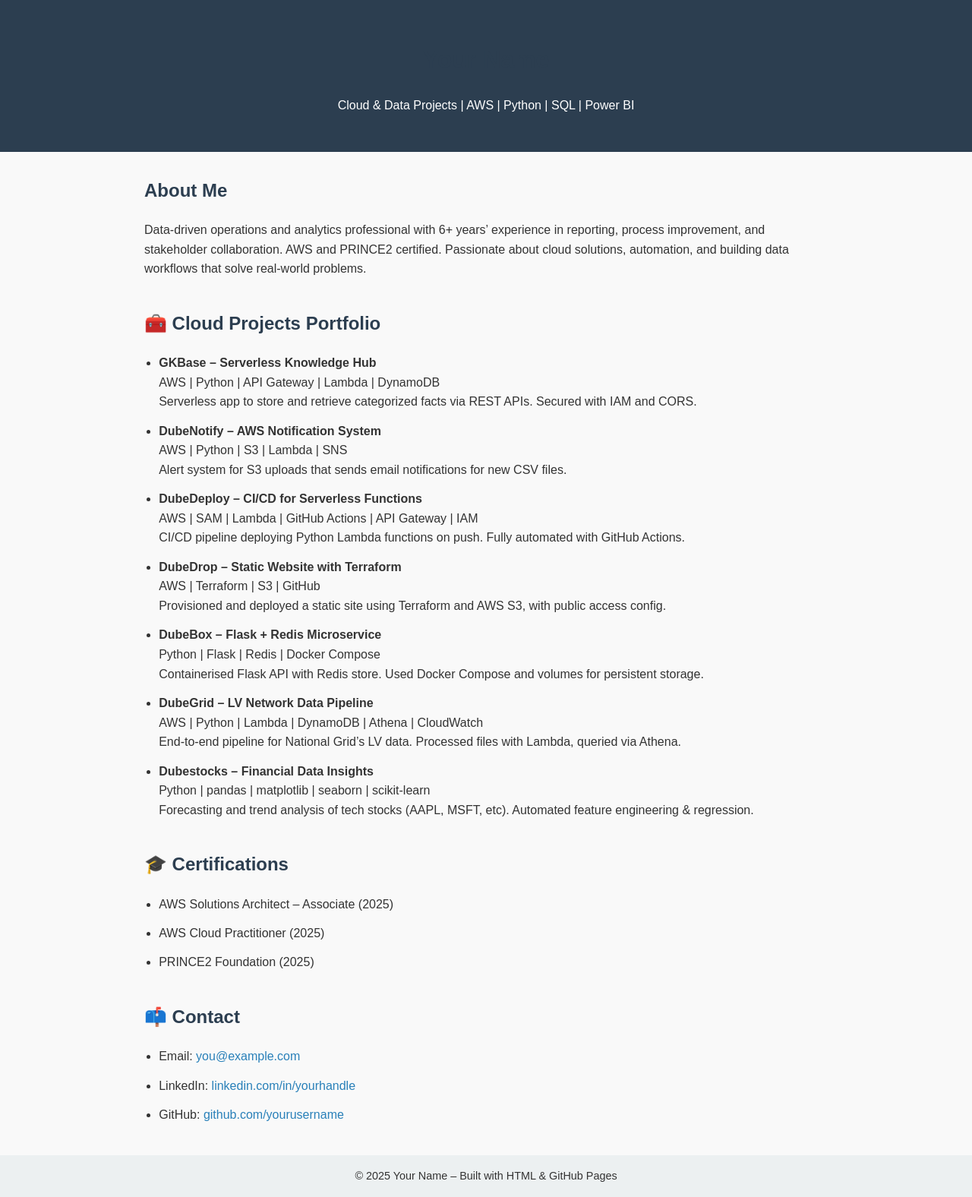
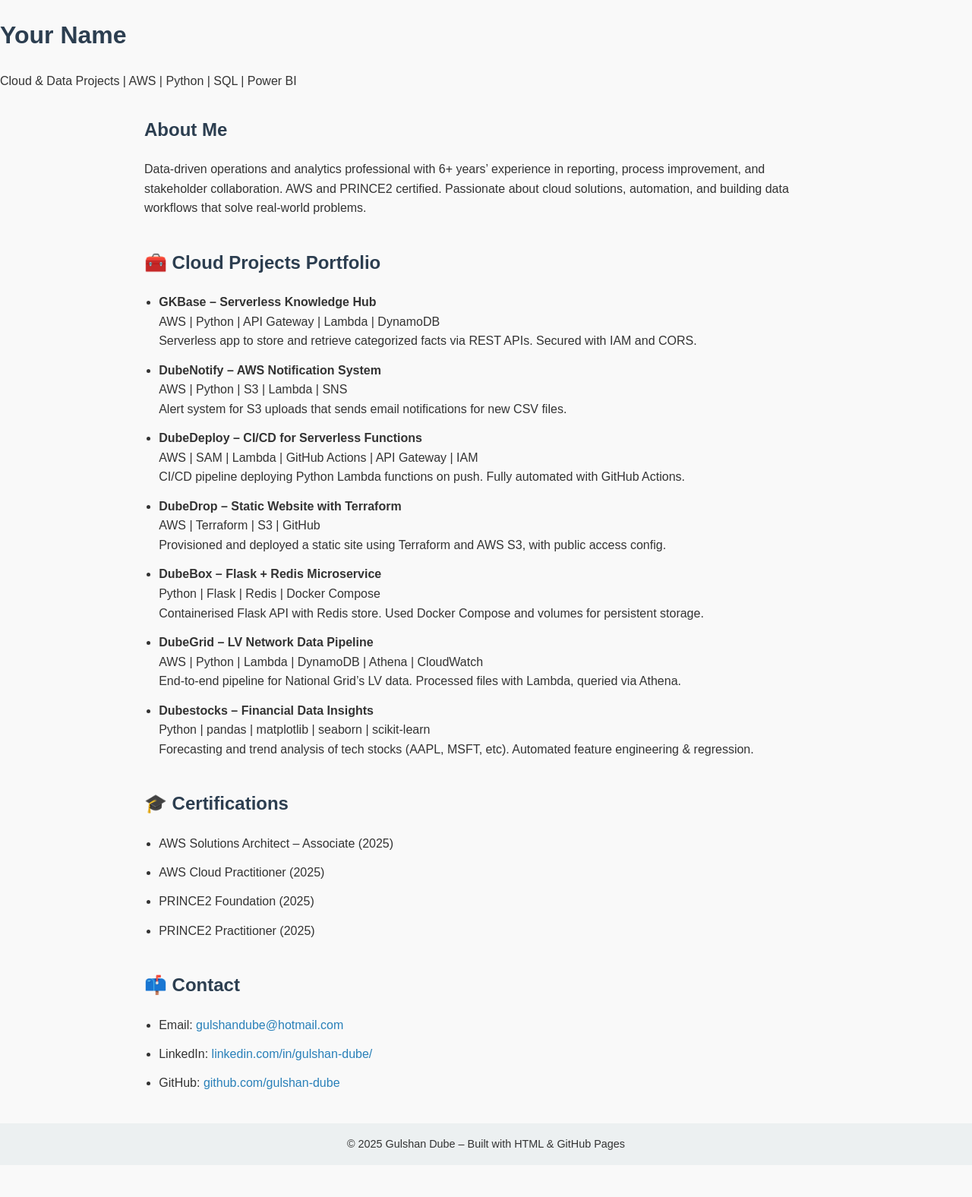
Before and after one commit to gulshan-dube/gulshan-dube.github.io, a plain HTML site: page index.html in a window 1280 px wide. Shown: the whole page at 76% size. After the commit the page ends 1534 px from the top, so only its background shows below. Drawn offline with Linux system fonts and the light colour scheme.

Commit message:
Update index.html

```diff
--- a/index.html
+++ b/index.html
@@ -3,7 +3,7 @@
 <head>
   <meta charset="UTF-8" />
   <meta name="viewport" content="width=device-width, initial-scale=1.0"/>
-  <title>Your Name – Data & Cloud Portfolio</title>
+  <title>Gulshan Dube – Data & Cloud Portfolio</title>
   <style>
     body {
       font-family: Arial, sans-serif;
@@ -15,10 +15,11 @@
     }
 
     header {
-      background: #2c3e50;
-      color: #fff;
-      padding: 2rem 1rem;
-      text-align: center;
+      <header>
+  <h1 class="main-name">Gulshan Dube</h1>
+  <p>Cloud & Data Projects | AWS | Python | SQL | Power BI</p>
+</header>
+
     }
 
     main {
@@ -126,21 +127,22 @@
         <li>AWS Solutions Architect – Associate (2025)</li>
         <li>AWS Cloud Practitioner (2025)</li>
         <li>PRINCE2 Foundation (2025)</li>
+        <li>PRINCE2 Practitioner (2025)</li>
       </ul>
     </section>
 
     <section class="section">
       <h2>📫 Contact</h2>
       <ul>
-        <li>Email: <a href="mailto:you@example.com">you@example.com</a></li>
-        <li>LinkedIn: <a href="https://linkedin.com/in/yourhandle">linkedin.com/in/yourhandle</a></li>
-        <li>GitHub: <a href="https://github.com/yourusername">github.com/yourusername</a></li>
+        <li>Email: <a href="mailto:you@example.com">gulshandube@hotmail.com</a></li>
+        <li>LinkedIn: <a href="https://linkedin.com/in/yourhandle">linkedin.com/in/gulshan-dube/</a></li>
+        <li>GitHub: <a href="https://github.com/yourusername">github.com/gulshan-dube</a></li>
       </ul>
     </section>
   </main>
 
   <footer>
-    &copy; 2025 Your Name – Built with HTML & GitHub Pages
+    &copy; 2025 Gulshan Dube – Built with HTML & GitHub Pages
   </footer>
 </body>
 </html>
```
